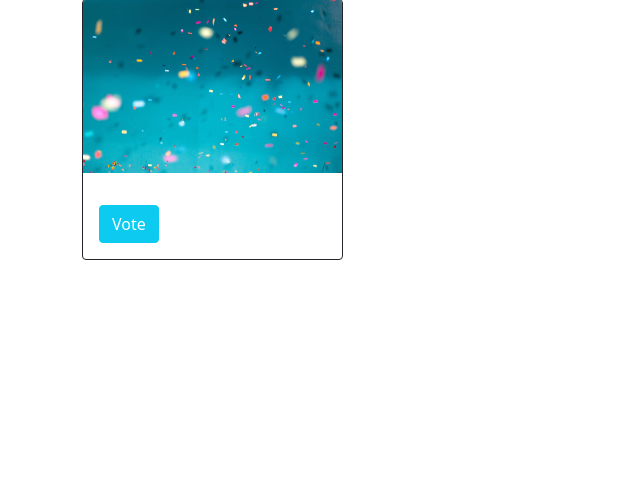
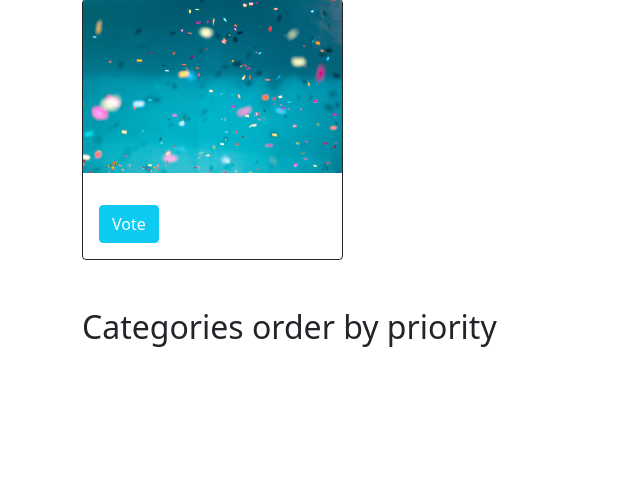
Before and after one commit to AlanSoto31/fishing-articles-capstone, a Rails app: page / in a window 1280 px wide. Shown: the part 207-684 px from the top of the page, without its empty margins (0-640 px from the left). Run offline with Rails 7, Linux system fonts and the light colour scheme; the visitor is signed in with stand-in values (Sample User, id 1); data that the repository does not hold is empty; style sheets or scripts are compiled from the project's sources.

Commit message:
Add many categories to an article

```diff
--- a/app/views/categories/index.html.erb
+++ b/app/views/categories/index.html.erb
@@ -20,6 +20,7 @@
     </div>
   </div>
 
+  <h2 class="my-4"> Categories order by priority</h2>
   <div class="row">
     <% @more_important_categories.each do |c| %>
     <div class="col-sm-3 mb-4">
--- a/app/views/fishings/new.html.erb
+++ b/app/views/fishings/new.html.erb
@@ -11,6 +11,7 @@
         <%= f.text_field :title, placeholder: "Put a title", class:"form-control my-2 #{@clas1}" %>
         <%= f.label :text, nil, class: 'label' %>
         <%= f.text_field :text, placeholder: "Description", class:"form-control my-2 #{@clas2}" %>
+        <%= f.collection_select :category_id, Category.all, :id, :name, {prompt: true}, {multiple: true}%>
         <%= f.submit "Create", class: 'btn btn-success  my-2' %>
     <% end %>
   </div>
--- a/config/routes.rb
+++ b/config/routes.rb
@@ -6,6 +6,6 @@
   # For details on the DSL available within this file, see https://guides.rubyonrails.org/routing.html
   resources :users
   resources :fishings
-  resources :priorities
+  resources :categories
   resources :votes
 end
--- /dev/null
+++ b/db/migrate/20210129190658_add_category_to_fishings.rb
@@ -0,0 +1,6 @@
+class AddCategoryToFishings < ActiveRecord::Migration[6.0]
+  def change
+    add_reference :fishings, :category, index: true
+    add_foreign_key :fishings, :categories
+  end
+end
```
Also changed, not shown: app/controllers/fishings_controller.rb (+7 -1 lines), db/schema.rb, 1 other file.
